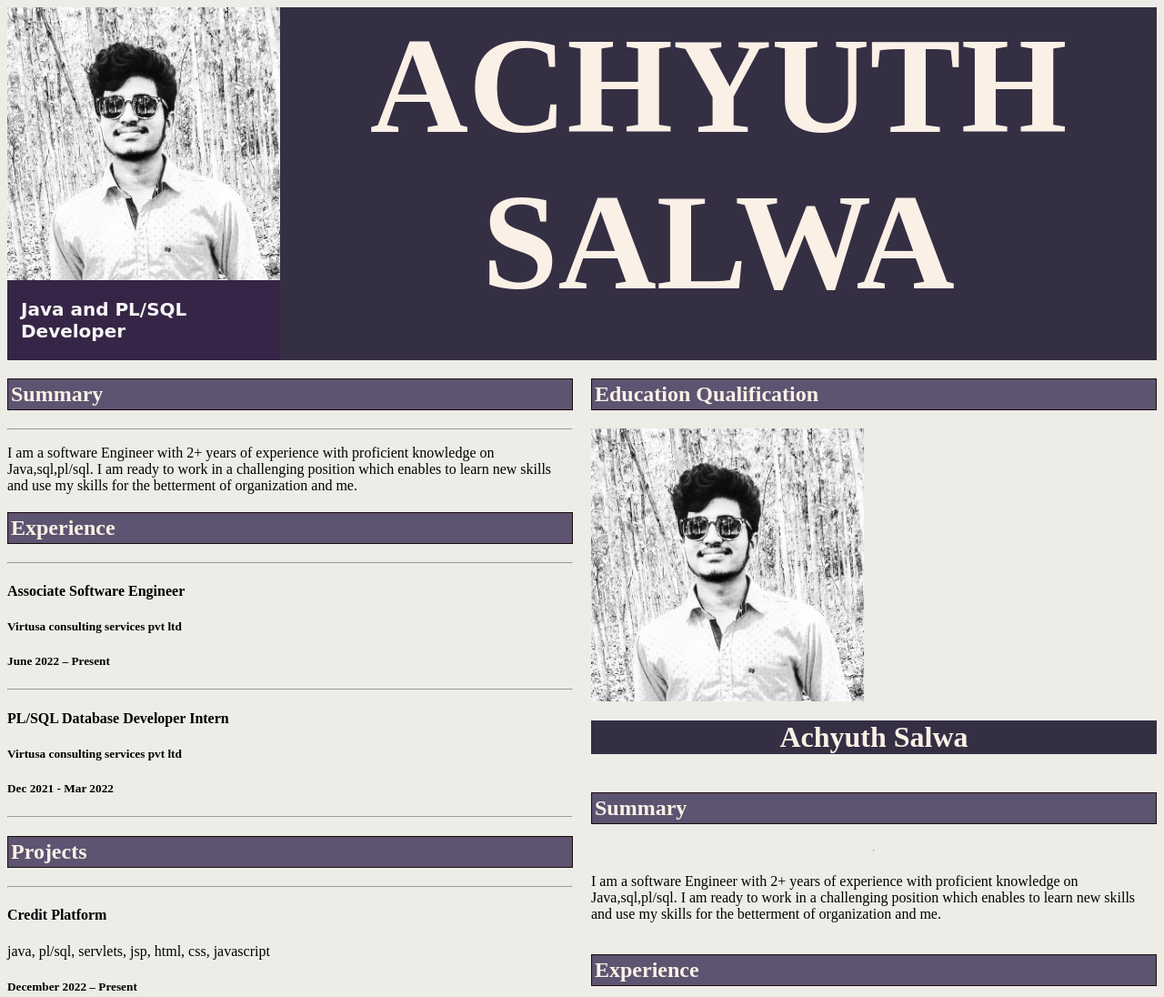
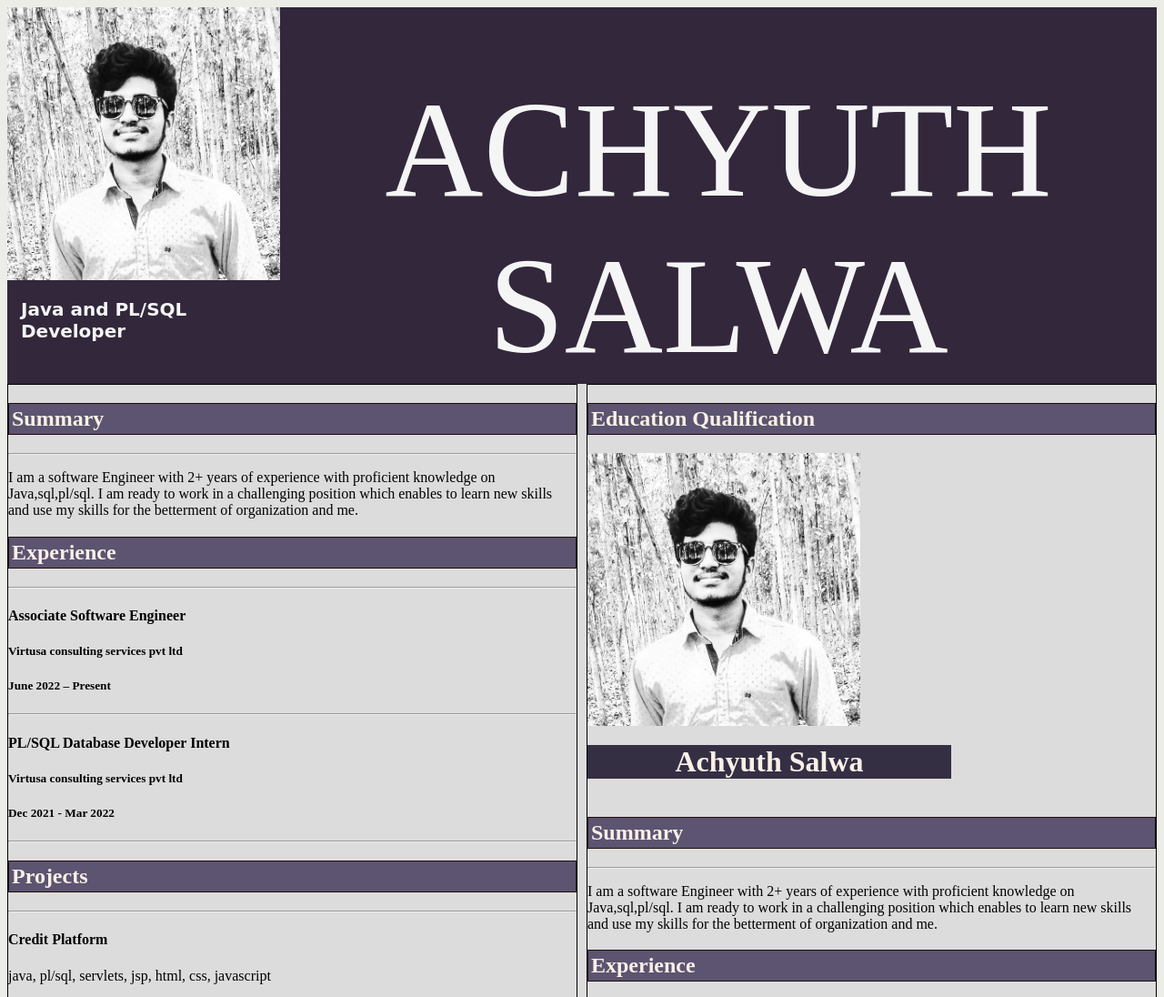
Before and after one commit to AchyuthSalwa/Achyuth_portfolio, a plain HTML site: page public/Resume.html in a window 1280 px wide. Shown: the top 1096 px of the page at 91% size. Drawn offline with Linux system fonts and the light colour scheme.

Commit message:
version 1.2 -- Added flex and grid layouts

```diff
--- a/public/Resume.html
+++ b/public/Resume.html
@@ -5,24 +5,39 @@
     <meta name="viewport" content="width=device-width, initial-scale=1.0">
     <title>Achu Resume</title>
     <style>
-         #div0{
-            width: 50%;
-            height: 80%;
-            /* float: left; */
+
+
+        .main1{
+            display: grid;
+            grid-template-rows: 1fr;
+            grid-template-columns: 1fr 1fr;
+            /* width:100%; */
+            /* justify-content: space-between; */
+            gap: 10px;
+            background-color:rgb(220, 220, 220,1);
+
         }
-        #main{
+         /* #div0{
+            width: 100%;
             display: flex;
-            gap: 20px;
-        }
-        #div1{
-            width: 50%;
-            display: flex;
-            flex-direction: column;
+             flex-direction: column; } */
+
+         .main1>*{
+            /* flex: 1;
+             */
+            border: 1px solid black;
+            /* flex:1; */
+            /* height: 100px; */
+            /* height:min-content */
+            /* flex-wrap: nowrap; */
+            /* flex-basis: 50%;
+            flex:1 ;
+            /* background-color: aliceblue; */
         }
         img{
-            float: left;
+            /* float: left; */
             width:300px;
-            height:300px
+            height:300px;
         }
        h2{
         clear:left;
@@ -32,6 +47,16 @@
        #name{
         font-size: 150px;
         margin:0px;
+        background-color:rgba(25, 12, 36, 0.877);
+        color: whitesmoke;
+        /* width:100%; */
+        /* justify-content: flex-end; */
+        flex-basis: 100%;
+        text-align: center;
+        /* margin-top: ; */
+        padding-top: 70px ;
+        /* align-self: center; */
+        /* align-items: end; */
        }
        #job-title{
         z-index: 0;
@@ -39,20 +64,39 @@
     bottom: 270px;
     color: whitesmoke;
     left: 20px;
-    background-color: rgb(54, 37, 70);
+    /* background-color: rgb(54, 37, 70); */
     margin :0px;
     padding-top: 20px;
     padding-bottom: 20px;
     padding-left: 15px;
     font-size: 20px;
     font-family: cursive;
+    /* justify-self: center; */
+
        }
     .main{
         display:flex;
         flex-direction: column;
+        background-color: rgba(25, 12, 36, 0.877);;
+    }
+    .main>h3{
+        flex-basis: 100%;
+        align-self: center;
     }
     .outermain{
         display:flex;
+        justify-content: space-between;
+        /* flex-basis: 100%; */
+        /* gap:30px; */
+        /* background-color: rgba(25, 12, 36, 0.877); */
+        /* align-items: center; */
+        /* height:100%; */
+
+        /* justify-content: stretch; */
+    }
+    .divimg{
+        display:flex;
+        flex-direction: column;
     }
     </style>
     <link rel="stylesheet" href="../public/style.css">
@@ -63,9 +107,9 @@
     <img src="../assets/images/IMG-20190423-WA0014.jpg" alt="my profile " height="100">
     <h3 id="job-title">Java and PL/SQL Developer</h3>
     </div>
-    <h1 id="name">ACHYUTH SALWA</h1>
+    <span id="name">ACHYUTH SALWA</span>
     </div>
-    <div id="main">
+    <div class="main1">
         <div id="div0">
     <h2>Summary</h2>
     <hr>
@@ -114,7 +158,7 @@ procedures, functions, triggers, and collections.</p>
 </div>
 <div id="div1">
     <h2>Education Qualification</h2>
-    <img src="../assets/images/IMG-20190423-WA0014.jpg" alt="my profile " height="100"> <h1 style="display: inline;">Achyuth Salwa</h1>
+   <div class="divimg"><img src="../assets/images/IMG-20190423-WA0014.jpg" alt="my profile " height="100"> <h1 style="display: inline;text-align: center;width:400px">Achyuth Salwa</h1></div>
     <h2>Summary</h2>
     <hr>
     <p>I am a software Engineer with 2+ years of experience with proficient knowledge on Java,sql,pl/sql. I am ready to work in a challenging position which enables to learn new skills and use my skills for the betterment of organization and me. </p>
```
Also changed, not shown: index.html (+56 -2 lines), public/mypics.html (+46 -1 lines).
